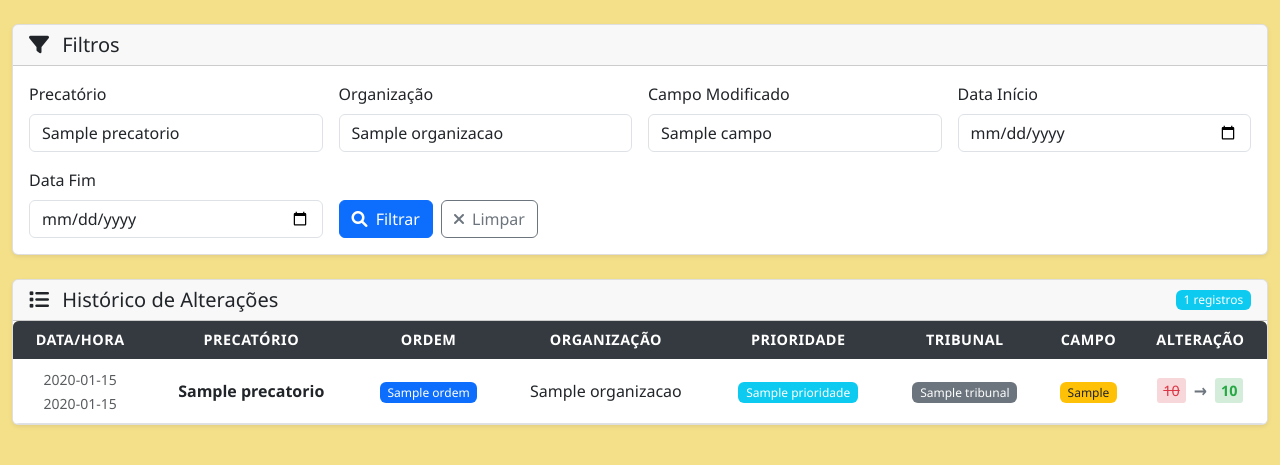
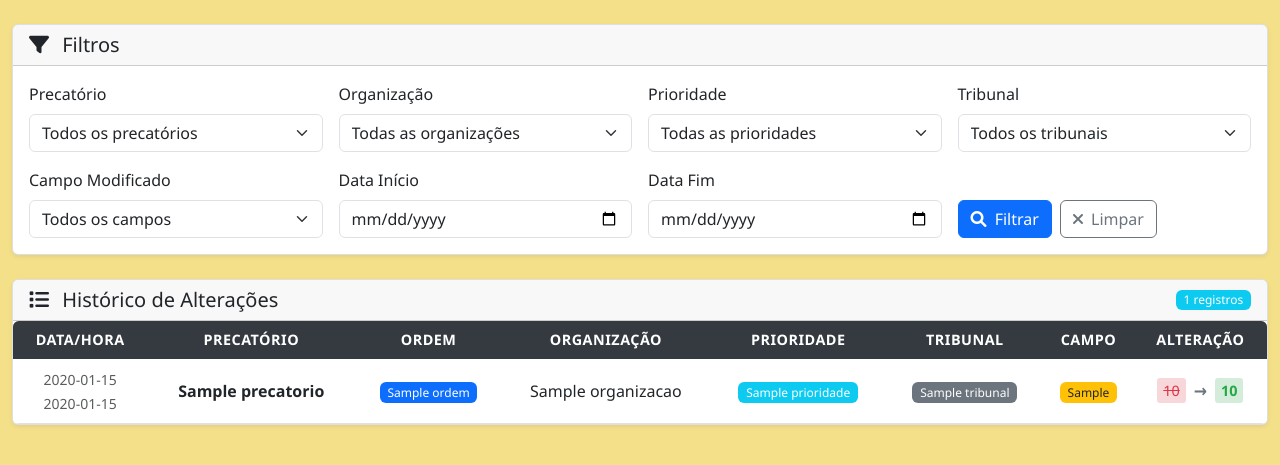
Before and after one commit to williamjohndias/sistema-precatorios, a Flask app: template templates/logs.html in a window 1280 px wide. Shown: the part 56-521 px from the top of the page. Run offline with Flask 3, Linux system fonts and the light colour scheme; the template is opened without the code that fills it: most values are stand-ins (such as "Sample title", 1, 10 or a date in 2020); some libraries are stand-ins or nearby versions.

Commit message:
Implement bulk update optimization and enhance logs filtering system
- Add bulk_update_precatorios method for efficient mass updates using SQL CASE
- Implement get_all_ids API endpoint to select all records across pages
- Add get_log_filter_values for dynamic log filter dropdowns
- Replace ILIKE with exact match for log filters (better performance)
- Add "Select All Pages" button for bulk editing across pagination
- Convert log filters from text inputs to dropdowns with unique values
- Remove "Refresh Data" button (not needed)
- Improve selection info display with page context
- Add prioridade and tribunal filters to logs page

🤖 Generated with [Claude Code](https://claude.com/claude-code)

Co-Authored-By: Claude <noreply@anthropic.com>

```diff
--- a/app.py
+++ b/app.py
@@ -204,6 +204,57 @@ class DatabaseManager:
                 self.connection.rollback()
             return []
 
+    def get_log_filter_values(self, field: str) -> List[str]:
+        """Obtém valores únicos para filtros de logs"""
+        try:
+            if not self.connection or self.connection.closed:
+                if not self.connect():
+                    return []
+
+            # Mapear campos para colunas da tabela
+            field_mapping = {
+                'organizacao': 'l.organizacao',
+                'prioridade': 'l.prioridade',
+                'tribunal': 'l.tribunal',
+                'campo_modificado': 'l.campo_modificado',
+                'precatorio': 'l.precatorio'
+            }
+
+            if field not in field_mapping:
+                return []
+
+            column = field_mapping[field]
+            query = f"""
+                SELECT DISTINCT {column} as value
+                FROM precatorios_logs l
+                WHERE {column} IS NOT NULL AND {column} != ''
+                ORDER BY {column}
+            """
+
+            self.cursor.execute(query)
+            results = self.cursor.fetchall()
+
+            values = []
+            for row in results:
+                if isinstance(row, dict):
+                    value = row['value']
+                else:
+                    value = row[0]
+
+                if value and str(value).strip():
+                    values.append(str(value).strip())
+
+            return sorted(values)
+
+        except psycopg2.Error as e:
+            logger.error(f"Erro ao buscar valores únicos para {field}: {e}")
+            if self.connection:
+                self.connection.rollback()
+            return []
+        except Exception as e:
+            logger.error(f"Erro inesperado ao buscar valores únicos para {field}: {e}")
+            return []
+
     def get_logs_paginated(self, page: int = 1, per_page: int = 50, filters: Dict[str, str] = None) -> Dict[str, Any]:
         """Obtém logs de alterações com paginação e filtros"""
         try:
@@ -229,18 +280,14 @@ class DatabaseManager:
             params = []
 
             if filters:
-                if filters.get('precatorio'):
-                    where_conditions.append("l.precatorio ILIKE %s")
-                    params.append(f"%{filters['precatorio']}%")
+                # Campos com correspondência exata (dropdowns)
+                exact_match_fields = ['organizacao', 'prioridade', 'tribunal', 'campo_modificado', 'precatorio']
+                for field in exact_match_fields:
+                    if filters.get(field):
+                        where_conditions.append(f"l.{field} = %s")
+                        params.append(filters[field])
 
-                if filters.get('organizacao'):
-                    where_conditions.append("l.organizacao ILIKE %s")
-                    params.append(f"%{filters['organizacao']}%")
-
-                if filters.get('campo'):
-                    where_conditions.append("l.campo_modificado ILIKE %s")
-                    params.append(f"%{filters['campo']}%")
-
+                # Campos com correspondência parcial (datas)
                 if filters.get('data_inicio'):
                     where_conditions.append("DATE(l.data_modificacao) >= %s")
                     params.append(filters['data_inicio'])
@@ -338,6 +385,96 @@ class DatabaseManager:
         except psycopg2.Error as e:
             logger.error(f"Erro ao registrar log: {e}")
             return False
+
+    def bulk_update_precatorios(self, updates_data: List[Dict[str, Any]]) -> Dict[str, int]:
+        """Atualização em massa usando uma única query SQL - muito mais rápida"""
+        try:
+            if not updates_data:
+                return {'success_count': 0, 'error_count': 0}
+
+            # Preparar dados para atualização em massa
+            update_fields = []
+            case_statements = {}
+            ids = []
+
+            # Obter campos que serão atualizados
+            first_update = updates_data[0]
+            for field, value in first_update['updates'].items():
+                if field != 'id':
+                    update_fields.append(field)
+                    case_statements[field] = f"CASE id "
+
+            # Construir CASE statements para cada campo
+            for update_data in updates_data:
+                precatorio_id = update_data['id']
+                updates = update_data['updates']
+                ids.append(str(precatorio_id))
+
+                for field in update_fields:
+                    value = updates.get(field)
+                    if value is not None:
+                        # Escapar aspas simples para SQL
+                        escaped_value = str(value).replace("'", "''")
+                        case_statements[field] += f"WHEN {precatorio_id} THEN '{escaped_value}' "
+
+            # Finalizar CASE statements
+            for field in update_fields:
+                case_statements[field] += "ELSE " + field + " END"
+
+            # Adicionar timestamp de atualização
+            current_time = get_brazil_time().replace(tzinfo=None)
+            case_statements['data_atualizacao'] = f"CASE id "
+            for precatorio_id in ids:
+                case_statements['data_atualizacao'] += f"WHEN {precatorio_id} THEN '{current_time}' "
+            case_statements['data_atualizacao'] += "ELSE data_atualizacao END"
+
+            # Construir query de atualização em massa
+            set_clauses = []
+            for field in update_fields + ['data_atualizacao']:
+                set_clauses.append(f"{field} = {case_statements[field]}")
+
+            ids_str = ','.join(ids)
+            query = f"""
+                UPDATE {TABLE_NAME}
+                SET {', '.join(set_clauses)}
+                WHERE id IN ({ids_str})
+            """
+
+            logger.info(f"Executando atualização em massa para {len(ids)} registros")
+            self.cursor.execute(query)
+
+            # Registrar logs para cada alteração
+            for update_data in updates_data:
+                precatorio_id = update_data['id']
+                updates = update_data['updates']
+                current_data = update_data.get('current_data', {})
+
+                for field, new_value in updates.items():
+                    if field != 'id':
+                        old_value = current_data.get(field)
+                        if old_value != new_value:
+                            self.log_precatorio_change(
+                                precatorio_id=str(precatorio_id),
+                                field=field,
+                                old_value=old_value,
+                                new_value=new_value,
+                                organizacao=current_data.get('organizacao', ''),
+                                prioridade=current_data.get('prioridade', ''),
+                                tribunal=current_data.get('tribunal', ''),
+                                precatorio=current_data.get('precatorio', ''),
+                                ordem=current_data.get('ordem', 0)
+                            )
+
+            self.connection.commit()
+
+            logger.info(f"Atualização em massa concluída: {len(ids)} registros")
+            return {'success_count': len(ids), 'error_count': 0}
+
+        except psycopg2.Error as e:
+            logger.error(f"Erro na atualização em massa: {e}")
+            if self.connection:
+                self.connection.rollback()
+            return {'success_count': 0, 'error_count': len(updates_data)}
 
     def update_precatorio(self, precatorio_id: str, updates: Dict[str, Any],
                           usuario: str = 'Sistema Web', ip_address: str = None, user_agent: str = None) -> bool:
@@ -664,46 +801,52 @@ def bulk_update():
         selected_ids = data.get('selected_ids', [])
         field_updates = data.get('field_updates', {})
 
-        logger.info(f"IDs selecionados: {selected_ids}")
+        logger.info(f"IDs selecionados: {len(selected_ids)} registros")
         logger.info(f"Campos para atualizar: {field_updates}")
 
         if not selected_ids or not field_updates:
             return jsonify({'success': False, 'message': 'Nenhum registro ou campo selecionado'})
 
-        success_count = 0
-        error_count = 0
-        errors = []
+        # Normalizar valores para padronização de tipos
+        normalized_updates = normalize_updates(field_updates)
 
-        # Obter informações do usuário para logging
-        usuario = request.headers.get('User-Agent', 'Sistema Web')
-        if len(usuario) > 100:
-            usuario = usuario[:97] + '...'
-        ip_address = request.remote_addr
+        # Buscar dados atuais de todos os registros selecionados
+        ids_str = ','.join(map(str, selected_ids))
+        current_query = f"""
+            SELECT id, organizacao, prioridade, tribunal, precatorio, ordem,
+                   {', '.join(normalized_updates.keys())}
+            FROM {TABLE_NAME}
+            WHERE id IN ({ids_str})
+        """
 
-        for precatorio_id in selected_ids:
-            try:
-                # Normalizar valores para padronização de tipos
-                normalized = normalize_updates(field_updates)
-                if db_manager.update_precatorio(str(precatorio_id), normalized,
-                                              usuario=usuario, ip_address=ip_address,
-                                              user_agent=request.headers.get('User-Agent')):
-                    success_count += 1
-                else:
-                    error_count += 1
-                    errors.append(f"Erro ao atualizar precatório {precatorio_id}")
-            except Exception as e:
-                error_count += 1
-                errors.append(f"Erro ao atualizar precatório {precatorio_id}: {e}")
-                logger.error(f"Erro na atualização em massa do precatório {precatorio_id}: {e}")
+        db_manager.cursor.execute(current_query)
+        current_data_list = db_manager.cursor.fetchall()
 
-        message = f"Atualização em massa concluída: {success_count} sucessos, {error_count} erros"
+        # Preparar dados para atualização em massa
+        updates_data = []
+        for row in current_data_list:
+            updates_data.append({
+                'id': row['id'],
+                'updates': normalized_updates,
+                'current_data': dict(row)
+            })
+
+        # Executar atualização em massa
+        result = db_manager.bulk_update_precatorios(updates_data)
+
+        success_count = result['success_count']
+        error_count = result['error_count']
+
+        if error_count == 0:
+            message = f"Atualização em massa concluída: {success_count} registros atualizados"
+        else:
+            message = f"Atualização em massa concluída: {success_count} sucessos, {error_count} erros"
 
         return jsonify({
             'success': error_count == 0,
             'message': message,
             'success_count': success_count,
-            'error_count': error_count,
-            'errors': errors
+            'error_count': error_count
         })
 
     except Exception as e:
@@ -711,6 +854,42 @@ def bulk_update():
         import traceback
         logger.error(f"Traceback: {traceback.format_exc()}")
         return jsonify({'success': False, 'message': f'Erro interno: {e}'})
+
+    finally:
+        db_manager.disconnect()
+
+@app.route('/api/get_all_ids', methods=['GET'])
+def get_all_ids():
+    """Retorna todos os IDs dos precatórios para seleção em massa"""
+    try:
+        if not db_manager.connect():
+            return jsonify({'success': False, 'message': 'Erro ao conectar com banco'})
+
+        # Buscar todos os IDs com filtros aplicados
+        filters = {}
+        for key, value in request.args.items():
+            if key.startswith('filter_') and value:
+                field_name = key.replace('filter_', '')
+                filters[field_name] = value
+
+        # Aplicar filtro padrão se não especificado
+        if 'esta_na_ordem' not in filters:
+            filters['esta_na_ordem'] = 'true'
+
+        # Buscar IDs com os mesmos filtros da página principal
+        result = db_manager.get_precatorios_paginated(page=1, per_page=100000, filters=filters)
+
+        ids = [str(row['id']) for row in result['data']]
+
+        return jsonify({
+            'success': True,
+            'ids': ids,
+            'total': len(ids)
+        })
+
+    except Exception as e:
+        logger.error(f"Erro ao buscar IDs: {e}")
+        return jsonify({'success': False, 'message': str(e)})
 
     finally:
         db_manager.disconnect()
@@ -740,11 +919,17 @@ def logs():
 
         # Filtros
         filters = {}
-        filter_fields = ['usuario', 'campo', 'precatorio', 'data_inicio', 'data_fim']
+        filter_fields = ['organizacao', 'prioridade', 'tribunal', 'campo_modificado', 'precatorio', 'data_inicio', 'data_fim']
         for field in filter_fields:
             value = request.args.get(f'filter_{field}', '').strip()
             if value:
                 filters[field] = value
+
+        # Obter valores únicos para os filtros dropdown
+        filter_values = {}
+        dropdown_fields = ['organizacao', 'prioridade', 'tribunal', 'campo_modificado', 'precatorio']
+        for field in dropdown_fields:
+            filter_values[field] = db_manager.get_log_filter_values(field)
 
         # Obter logs do banco de dados
         result = db_manager.get_logs_paginated(page=page, per_page=per_page, filters=filters)
@@ -755,7 +940,8 @@ def logs():
         return render_template('logs.html',
                              logs=result['data'],
                              pagination=result['pagination'],
-                             filters=filters)
+                             filters=filters,
+                             filter_values=filter_values)
 
     except Exception as e:
         logger.error(f"Erro na página de logs: {e}")
--- a/templates/logs.html
+++ b/templates/logs.html
@@ -40,21 +40,58 @@
                         <form method="GET" class="row g-3">
                             <div class="col-md-3">
                                 <label for="filter_precatorio" class="form-label">Precatório</label>
-                                <input type="text" class="form-control" id="filter_precatorio"
-                                       name="filter_precatorio" value="{{ filters.get('precatorio', '') }}"
-                                       placeholder="Filtrar por precatório">
+                                <select class="form-select" id="filter_precatorio" name="filter_precatorio">
+                                    <option value="">Todos os precatórios</option>
+                                    {% for value in filter_values.precatorio %}
+                                    <option value="{{ value }}" {% if filters.get('precatorio') == value %}selected{% endif %}>
+                                        {{ value }}
+                                    </option>
+                                    {% endfor %}
+                                </select>
                             </div>
                             <div class="col-md-3">
                                 <label for="filter_organizacao" class="form-label">Organização</label>
-                                <input type="text" class="form-control" id="filter_organizacao"
-                                       name="filter_organizacao" value="{{ filters.get('organizacao', '') }}"
-                                       placeholder="Filtrar por organização">
+                                <select class="form-select" id="filter_organizacao" name="filter_organizacao">
+                                    <option value="">Todas as organizações</option>
+                                    {% for value in filter_values.organizacao %}
+                                    <option value="{{ value }}" {% if filters.get('organizacao') == value %}selected{% endif %}>
+                                        {{ value }}
+                                    </option>
+                                    {% endfor %}
+                                </select>
                             </div>
                             <div class="col-md-3">
-                                <label for="filter_campo" class="form-label">Campo Modificado</label>
-                                <input type="text" class="form-control" id="filter_campo"
-                                       name="filter_campo" value="{{ filters.get('campo', '') }}"
-                                       placeholder="Filtrar por campo">
+                                <label for="filter_prioridade" class="form-label">Prioridade</label>
+                                <select class="form-select" id="filter_prioridade" name="filter_prioridade">
+                                    <option value="">Todas as prioridades</option>
+                                    {% for value in filter_values.prioridade %}
+                                    <option value="{{ value }}" {% if filters.get('prioridade') == value %}selected{% endif %}>
+                                        {{ value }}
+                                    </option>
+                                    {% endfor %}
+                                </select>
+                            </div>
+                            <div class="col-md-3">
+                                <label for="filter_tribunal" class="form-label">Tribunal</label>
+                                <select class="form-select" id="filter_tribunal" name="filter_tribunal">
+                                    <option value="">Todos os tribunais</option>
+                                    {% for value in filter_values.tribunal %}
+                                    <option value="{{ value }}" {% if filters.get('tribunal') == value %}selected{% endif %}>
+                                        {{ value }}
+                                    </option>
+                                    {% endfor %}
+                                </select>
+                            </div>
+                            <div class="col-md-3">
+                                <label for="filter_campo_modificado" class="form-label">Campo Modificado</label>
+                                <select class="form-select" id="filter_campo_modificado" name="filter_campo_modificado">
+                                    <option value="">Todos os campos</option>
+                                    {% for value in filter_values.campo_modificado %}
+                                    <option value="{{ value }}" {% if filters.get('campo_modificado') == value %}selected{% endif %}>
+                                        {{ value }}
+                                    </option>
+                                    {% endfor %}
+                                </select>
                             </div>
                             <div class="col-md-3">
                                 <label for="filter_data_inicio" class="form-label">Data Início</label>
```
Also changed, not shown: static/script.js (+36 -17 lines), templates/index.html (+17 -9 lines).
